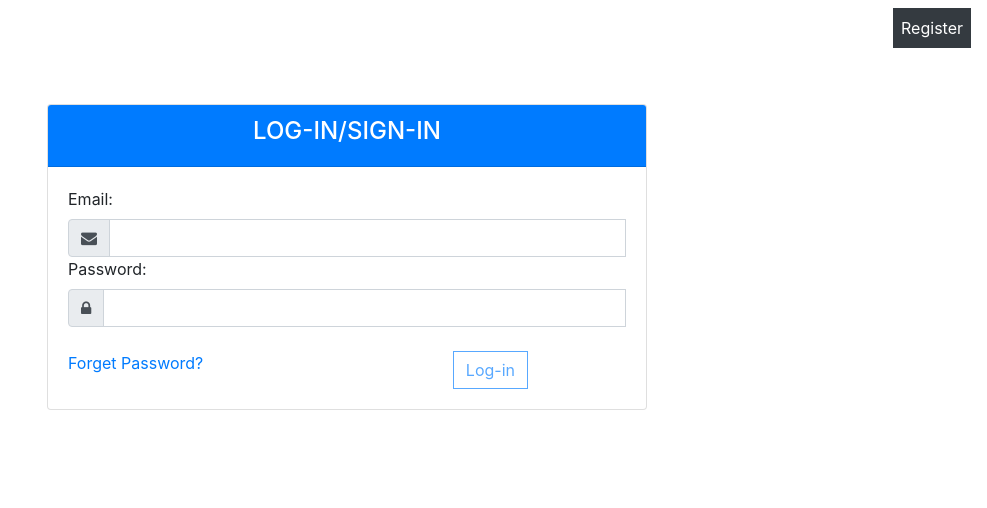
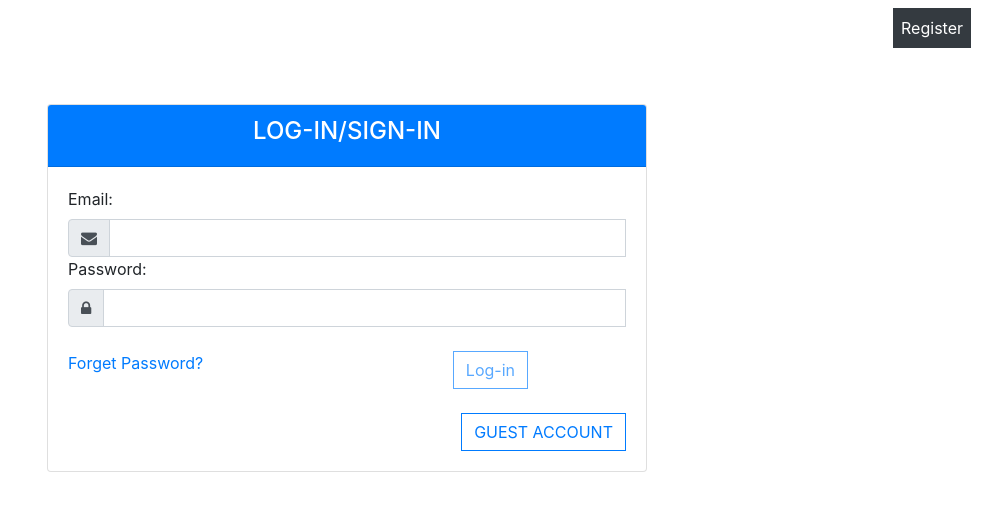
Before and after one commit to Nishu2696/urlshortner-frontend, an Angular app: page / in a window 1280 px wide. Shown: the top 508 px of the page, without its empty margins (293-1280 px from the left). Built offline with nearby package versions, Linux system fonts and the light colour scheme.

Commit message:
login-register changes

```diff
--- a/src/app/login/login.component.html
+++ b/src/app/login/login.component.html
@@ -135,6 +135,11 @@
                             class="btn btn-outline-primary rounded-0 float-right mt-4" value="Log-in">
                     </div>
                 </div>
+                <div class="row">
+                    <div class="col-sm-12 col-md-12 col-xs-12 mt-4">
+                        <button type="button" class="btn btn-outline-primary rounded-0 float-right" (click)="urlshortner()">GUEST ACCOUNT</button>
+                    </div>
+                </div>
                 <!--<button type="button" class="btn btn-outline-primary rounded-0 float-right">Register</button>-->
             </form>
         </div>
```
